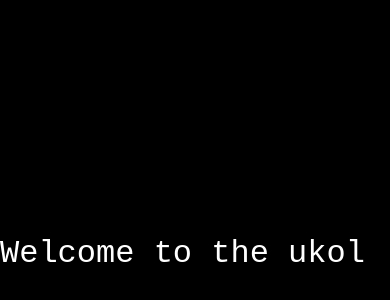
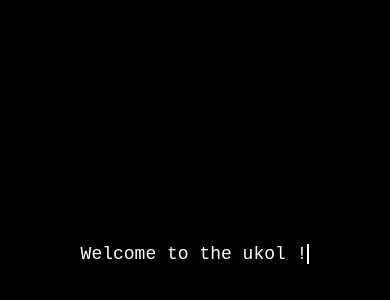
Before and after one commit to Sh24-kesha/ukol, a plain HTML site: page ass+8/index.html in a window 390 px wide. Shown: the part 168-468 px from the top of the page. Drawn offline with nearby package versions, Linux system fonts and the light colour scheme.

Commit message:
Update 8.css

```diff
--- a/ass+8/8.css
+++ b/ass+8/8.css
@@ -30,3 +30,16 @@ body {
     border-color: transparent;
   }
 }
+
+@media (max-width: 768px){
+  .typing-background{
+    padding: 0;
+    width: 250px;
+    font-size: large;
+    justify-content: center;
+    align-items: center;
+    align-self: center;
+    height: fit-content;
+
+  }
+}
```
